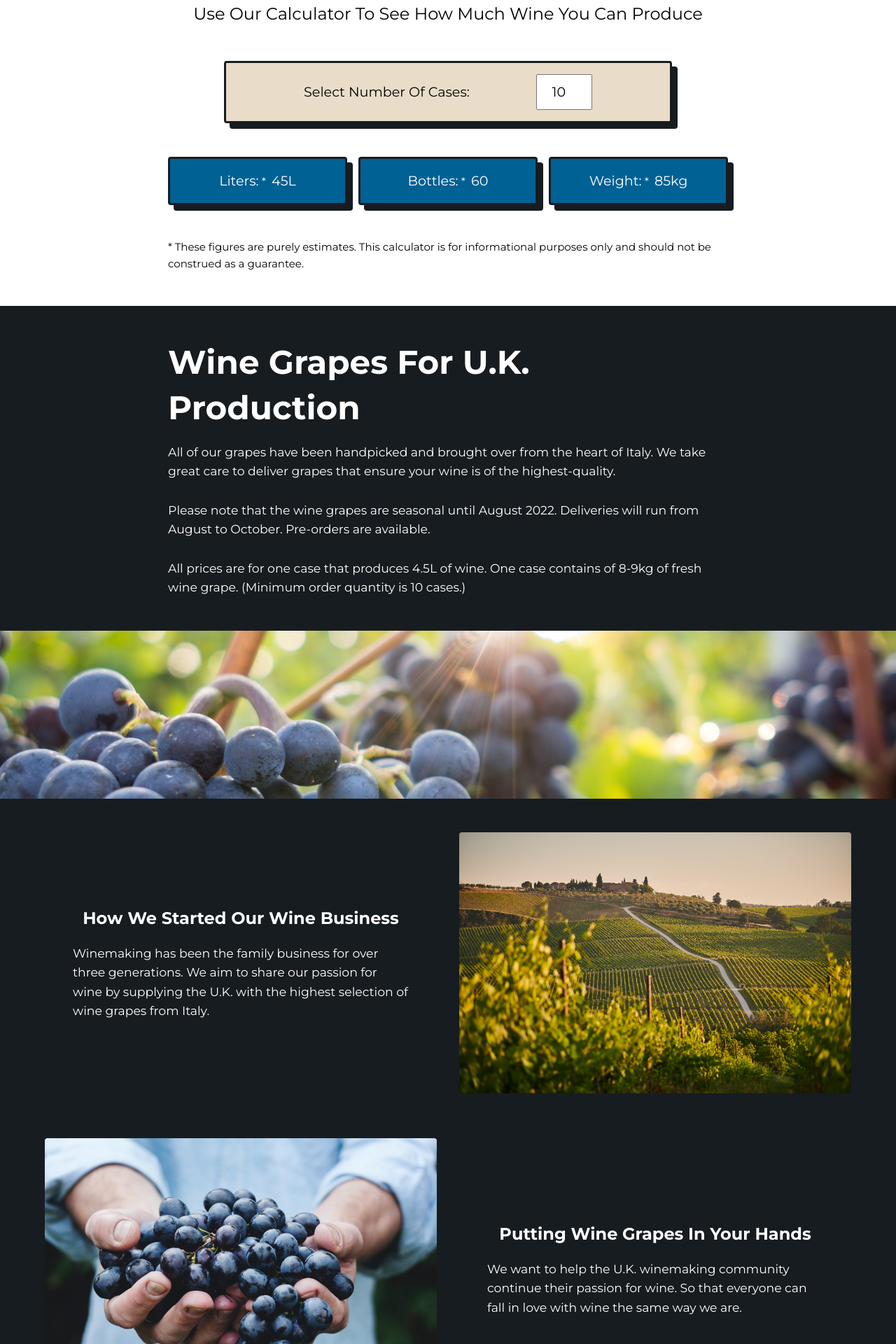
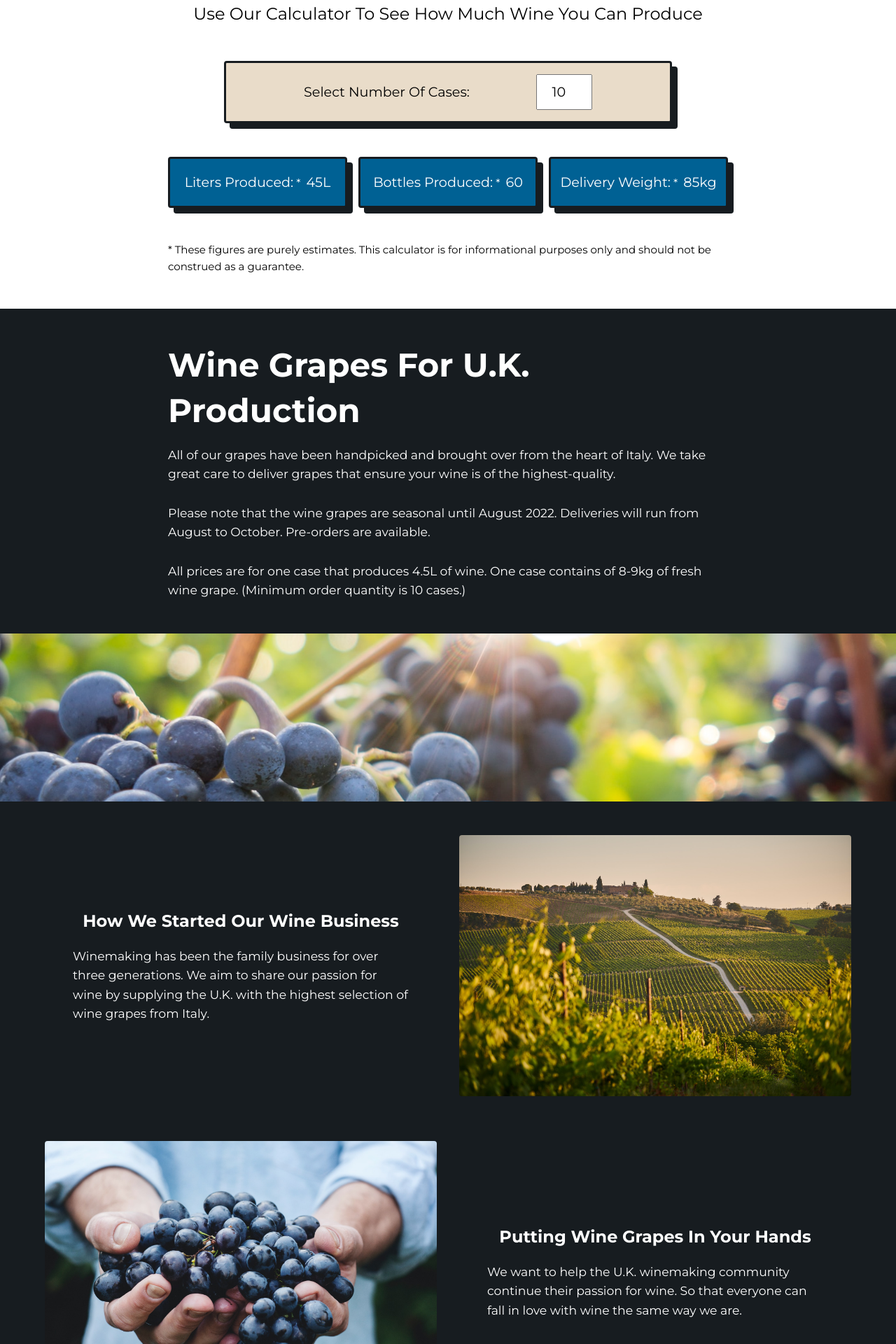
Before and after one commit to GG1982/vina-da-uva, a Jekyll site: the page built from index.html, in a window 1280 px wide. Shown: the part 1563-3483 px from the top of the page at 70% size. Built offline with Jekyll 4.4.1, drawn with Linux system fonts in a browser that asks for light colours.

Commit message:
change label names

```diff
--- a/_sass/main.scss
+++ b/_sass/main.scss
@@ -498,7 +498,7 @@ p > a:link {
   border: 3px solid #171c20;
   box-shadow: .5rem .5rem 0 #171c20;
   background-color: $clr--accent;
-  padding: 1rem 0;
+  padding: 1.125rem 0.25rem;
 }
 
 .output-field > * {
--- a/index.html
+++ b/index.html
@@ -88,17 +88,17 @@ slogan: italian grape specialist
     <div class="output-container mx-auto gap-1">
 
         <div class="output-field">
-            <label for="liters">Liters:</label>
+            <label class="capitalize" for="liters">Liters Produced:</label>
             <p class="liters">45L</p>
         </div>
 
         <div class="output-field">
-            <label for="bottles">Bottles:</label>
+            <label class="capitalize" for="bottles">Bottles Produced:</label>
             <p class="bottles">60</p>
         </div>
 
         <div class="output-field">
-            <label for="weight">Weight:</label>
+            <label class="capitalize" for="weight">Delivery Weight:</label>
             <p class="weight">85kg</p>
         </div>
 
```
Also changed, not shown: 3 other files.
